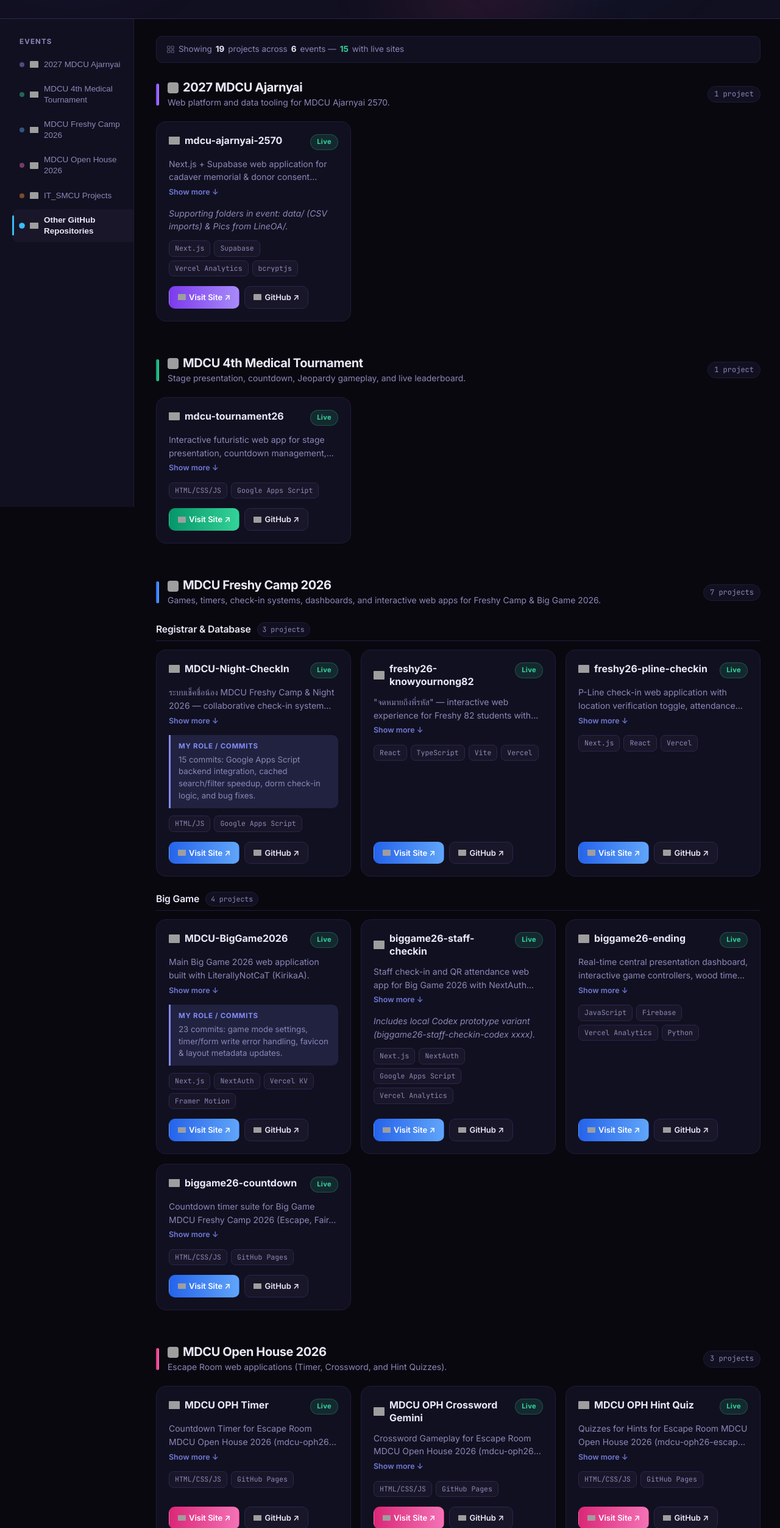
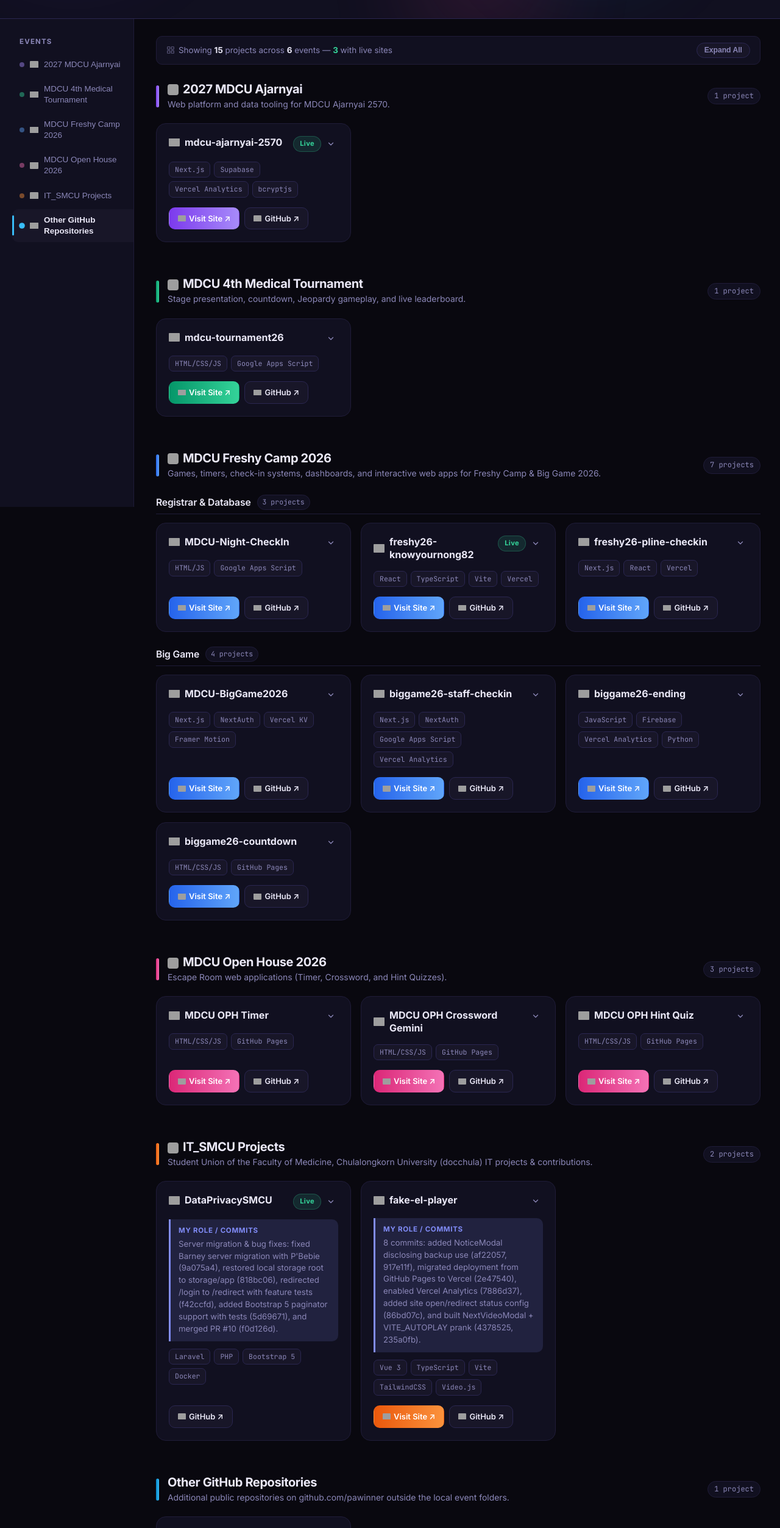
Before and after one commit to pawinner/pawinner.github.io, a plain HTML site: page index.html in a window 1280 px wide. Shown: the part 295-2800 px from the top of the page at 61% size. Drawn offline with Linux system fonts and the light colour scheme; grey boxes are pictures that could not be loaded.

Commit message:
Add project card expand/collapse functionality and update styles

```diff
--- a/script.js
+++ b/script.js
@@ -234,8 +234,20 @@ const EVENT_COLORS = [
 const state = { query: "" };
 
 /* ═══════════════════════════════════════════════════════
-   HELPERS
+   HELPERS & CONSTANTS
 ═══════════════════════════════════════════════════════ */
+const LIVE_PROJECT_NAMES = new Set([
+  "mdcu-ajarnyai-2570",
+  "DataPrivacySMCU",
+  "el-player",
+  "freshy26-knowyournong82"
+]);
+const HIDDEN_PROJECT_NAMES = new Set([
+  "it-issue-nextjs-supabase",
+  "baansuan_prannok",
+  "el-player",
+  "Providence"
+]);
 function escapeHtml(str) {
   return str
     .replace(/&/g, "&amp;")
@@ -392,7 +404,26 @@ function _scrollSpyHandler() {
 /* ═══════════════════════════════════════════════════════
    PROJECT CARD
 ═══════════════════════════════════════════════════════ */
-function createProjectCard(project, colorGrad) {
+function updateToggleAllState() {
+  const toggleAllBtn = document.getElementById("toggleAllBtn");
+  if (!toggleAllBtn) return;
+  const cards = document.querySelectorAll(".card");
+  if (!cards.length) {
+    toggleAllBtn.style.display = "none";
+    return;
+  }
+  toggleAllBtn.style.display = "inline-flex";
+  const expandedCount = document.querySelectorAll(".card.is-expanded").length;
+  if (expandedCount === cards.length) {
+    toggleAllBtn.textContent = "Collapse All";
+    toggleAllBtn.dataset.state = "all-expanded";
+  } else {
+    toggleAllBtn.textContent = "Expand All";
+    toggleAllBtn.dataset.state = "some-collapsed";
+  }
+}
+
+function createProjectCard(project, colorGrad, isItSmcu = false) {
   const card = document.createElement("article");
   card.className = "card";
   card.style.setProperty("--card-gradient", colorGrad);
@@ -422,55 +453,85 @@ function createProjectCard(project, colorGrad) {
   titleWrap.appendChild(titleEl);
   top.appendChild(titleWrap);
 
-  if (project.liveUrl) {
+  // Actions on top-right: Live pill (only designated projects) + expand/collapse button
+  const actionsWrap = document.createElement("div");
+  actionsWrap.className = "card-actions-wrap";
+
+  if (LIVE_PROJECT_NAMES.has(project.name)) {
     const badge = document.createElement("span");
     badge.className = "badge badge-live";
     badge.textContent = "Live";
-    top.appendChild(badge);
-  } else if (project.isPrivate) {
-    const badge = document.createElement("span");
-    badge.className = "badge badge-private";
-    badge.textContent = "Private";
-    top.appendChild(badge);
+    actionsWrap.appendChild(badge);
   }
 
+  // Expand / collapse button placed right to the live pill
+  const expandBtn = document.createElement("button");
+  expandBtn.type = "button";
+  expandBtn.className = "card-expand-btn";
+  expandBtn.setAttribute("aria-expanded", "false");
+  expandBtn.setAttribute("aria-label", `Toggle details for ${project.name}`);
+  expandBtn.title = "Show details";
+  expandBtn.innerHTML = `
+    <svg class="expand-chevron" width="14" height="14" viewBox="0 0 24 24" fill="none" stroke="currentColor" stroke-width="2.2" stroke-linecap="round" stroke-linejoin="round">
+      <polyline points="6 9 12 15 18 9"></polyline>
+    </svg>
+  `;
+
+  function toggleCard() {
+    const isExpanded = card.classList.toggle("is-expanded");
+    expandBtn.setAttribute("aria-expanded", String(isExpanded));
+    expandBtn.title = isExpanded ? "Hide details" : "Show details";
+    updateToggleAllState();
+  }
+
+  // Clicking the project header (title, icon, or surrounding area) toggles dropdown
+  top.addEventListener("click", () => {
+    toggleCard();
+  });
+
+  expandBtn.addEventListener("click", e => {
+    e.stopPropagation();
+    toggleCard();
+  });
+
+  actionsWrap.appendChild(expandBtn);
+  top.appendChild(actionsWrap);
   card.appendChild(top);
 
-  /* — description (expandable) — */
-  const descWrap = document.createElement("div");
-  descWrap.className = "card-desc-wrap";
+  /* — collapsible details wrapper (hidden by default) — */
+  const detailsWrap = document.createElement("div");
+  detailsWrap.className = "card-details";
 
-  const desc = document.createElement("p");
-  desc.className = "card-desc";
-  desc.textContent = project.description;
-  descWrap.appendChild(desc);
+  if (project.description) {
+    const desc = document.createElement("p");
+    desc.className = "card-desc";
+    desc.textContent = project.description;
+    detailsWrap.appendChild(desc);
+  }
 
-  // "Show more / Show less" toggle
-  const toggleBtn = document.createElement("button");
-  toggleBtn.className = "desc-toggle";
-  toggleBtn.textContent = "Show more ↓";
-  toggleBtn.addEventListener("click", () => {
-    const expanded = descWrap.classList.toggle("expanded");
-    toggleBtn.textContent = expanded ? "Show less ↑" : "Show more ↓";
-  });
-  descWrap.appendChild(toggleBtn);
-  card.appendChild(descWrap);
+  if (project.notes) {
+    const note = document.createElement("p");
+    note.className = "card-desc card-notes";
+    note.textContent = project.notes;
+    detailsWrap.appendChild(note);
+  }
 
-  /* — role — */
-  if (project.role) {
+  // Role for non-IT_SMCU projects is inside collapsible details
+  if (!isItSmcu && project.role) {
+    const roleBox = document.createElement("div");
+    roleBox.className = "role-box";
+    roleBox.innerHTML = `<strong>My Role / Commits</strong>${escapeHtml(project.role)}`;
+    detailsWrap.appendChild(roleBox);
+  }
+
+  card.appendChild(detailsWrap);
+
+  /* — IT_SMCU projects: show my role / commits even when collapsed — */
+  if (isItSmcu && project.role) {
     const roleBox = document.createElement("div");
     roleBox.className = "role-box";
     roleBox.innerHTML = `<strong>My Role / Commits</strong>${escapeHtml(project.role)}`;
     card.appendChild(roleBox);
-  }
-
-  /* — notes — */
-  if (project.notes) {
-    const note = document.createElement("p");
-    note.className = "card-desc";
-    note.style.fontStyle = "italic";
-    note.textContent = project.notes;
-    card.appendChild(note);
   }
 
   /* — tags — */
@@ -561,19 +622,41 @@ function renderPortfolio() {
       ...ev,
       _color: EVENT_COLORS[i % EVENT_COLORS.length],
       _idx: i,
-      projects: ev.projects.filter(p => matchesQuery(p, ev.title, q))
+      projects: ev.projects.filter(p =>
+        !HIDDEN_PROJECT_NAMES.has(p.name) && matchesQuery(p, ev.title, q)
+      )
     }))
     .filter(ev => ev.projects.length > 0);
 
   const totalProjects = filteredEvents.reduce((acc, ev) => acc + ev.projects.length, 0);
-  const liveCount     = filteredEvents.reduce((acc, ev) => acc + ev.projects.filter(p => p.liveUrl).length, 0);
+  const liveCount     = filteredEvents.reduce((acc, ev) => acc + ev.projects.filter(p => LIVE_PROJECT_NAMES.has(p.name)).length, 0);
 
   statsEl.innerHTML = `
-    <svg width="14" height="14" viewBox="0 0 24 24" fill="none" stroke="currentColor" stroke-width="2" style="opacity:.6;flex-shrink:0"><rect x="3" y="3" width="7" height="7" rx="1"/><rect x="14" y="3" width="7" height="7" rx="1"/><rect x="14" y="14" width="7" height="7" rx="1"/><rect x="3" y="14" width="7" height="7" rx="1"/></svg>
-    Showing <strong style="color:var(--text)">${totalProjects}</strong> project${totalProjects === 1 ? "" : "s"}
-    across <strong style="color:var(--text)">${filteredEvents.length}</strong> event${filteredEvents.length === 1 ? "" : "s"}
-    &mdash; <strong style="color:var(--green)">${liveCount}</strong> with live sites
+    <div class="stats-bar-info">
+      <svg width="14" height="14" viewBox="0 0 24 24" fill="none" stroke="currentColor" stroke-width="2" style="opacity:.6;flex-shrink:0"><rect x="3" y="3" width="7" height="7" rx="1"/><rect x="14" y="3" width="7" height="7" rx="1"/><rect x="14" y="14" width="7" height="7" rx="1"/><rect x="3" y="14" width="7" height="7" rx="1"/></svg>
+      <span>Showing <strong style="color:var(--text)">${totalProjects}</strong> project${totalProjects === 1 ? "" : "s"}
+      across <strong style="color:var(--text)">${filteredEvents.length}</strong> event${filteredEvents.length === 1 ? "" : "s"}
+      &mdash; <strong style="color:var(--green)">${liveCount}</strong> with live sites</span>
+    </div>
+    <button id="toggleAllBtn" class="stats-toggle-all" type="button" data-state="some-collapsed">Expand All</button>
   `;
+
+  const toggleAllBtn = document.getElementById("toggleAllBtn");
+  if (toggleAllBtn) {
+    toggleAllBtn.addEventListener("click", () => {
+      const cards = document.querySelectorAll(".card");
+      const shouldExpand = toggleAllBtn.dataset.state !== "all-expanded";
+      cards.forEach(card => {
+        card.classList.toggle("is-expanded", shouldExpand);
+        const btn = card.querySelector(".card-expand-btn");
+        if (btn) {
+          btn.setAttribute("aria-expanded", String(shouldExpand));
+          btn.title = shouldExpand ? "Hide details" : "Show details";
+        }
+      });
+      updateToggleAllState();
+    });
+  }
 
   if (!filteredEvents.length) {
     const empty = document.createElement("div");
@@ -585,6 +668,7 @@ function renderPortfolio() {
 
   filteredEvents.forEach(ev => {
     const color = ev._color;
+    const isItSmcu = ev.id === "itsmcu";
     const section = document.createElement("section");
     section.className = "event-section";
     section.id = "event-" + ev.id;
@@ -638,7 +722,7 @@ function renderPortfolio() {
     if (!hasGroups) {
       const grid = document.createElement("div");
       grid.className = "projects-grid";
-      ev.projects.forEach(p => grid.appendChild(createProjectCard(p, color.grad)));
+      ev.projects.forEach(p => grid.appendChild(createProjectCard(p, color.grad, isItSmcu)));
       section.appendChild(grid);
     } else {
       const groupMap = new Map();
@@ -669,7 +753,7 @@ function renderPortfolio() {
 
         const grid = document.createElement("div");
         grid.className = "projects-grid";
-        gProjects.forEach(p => grid.appendChild(createProjectCard(p, color.grad)));
+        gProjects.forEach(p => grid.appendChild(createProjectCard(p, color.grad, isItSmcu)));
         groupEl.appendChild(grid);
 
         section.appendChild(groupEl);
@@ -678,6 +762,9 @@ function renderPortfolio() {
 
     rootEl.appendChild(section);
   });
+
+  // Update toggle all button state
+  updateToggleAllState();
 
   // Re-setup scroll spy after rendering
   setupScrollSpy();
--- a/styles.css
+++ b/styles.css
@@ -432,7 +432,35 @@ a:hover { text-decoration: underline; }
   border-radius: 10px;
   display: flex;
   align-items: center;
+  justify-content: space-between;
+  gap: 12px;
+  flex-wrap: wrap;
+}
+
+.stats-bar-info {
+  display: flex;
+  align-items: center;
   gap: 6px;
+  flex-wrap: wrap;
+}
+
+.stats-toggle-all {
+  background: var(--surface-2);
+  border: 1.5px solid var(--border);
+  color: var(--muted);
+  font-size: 0.76rem;
+  font-weight: 600;
+  padding: 4px 12px;
+  border-radius: 999px;
+  cursor: pointer;
+  transition: all 0.18s ease;
+  line-height: 1.2;
+}
+
+.stats-toggle-all:hover {
+  color: var(--text);
+  border-color: var(--accent);
+  background: var(--accent-soft);
 }
 
 /* Events list */
@@ -579,6 +607,16 @@ a:hover { text-decoration: underline; }
   align-items: flex-start;
   justify-content: space-between;
   gap: 10px;
+  cursor: pointer;
+  user-select: none;
+  border-radius: 8px;
+  padding: 4px 6px;
+  margin: -4px -6px 0;
+  transition: background 0.15s ease;
+}
+
+.card-top:hover {
+  background: var(--surface-2);
 }
 
 .card-title-wrap {
@@ -601,6 +639,15 @@ a:hover { text-decoration: underline; }
   font-weight: 700;
   word-break: break-word;
   line-height: 1.3;
+  transition: color 0.15s ease;
+}
+
+.card-top:hover .card-title {
+  color: var(--accent);
+}
+
+.card-top:hover .card-expand-btn {
+  color: var(--text);
 }
 
 .badge {
@@ -625,39 +672,86 @@ a:hover { text-decoration: underline; }
   border: 1px solid rgba(251, 191, 36, 0.25);
 }
 
-/* Description */
+/* Actions wrap on top-right: badge + expand button */
+.card-actions-wrap {
+  display: flex;
+  align-items: center;
+  gap: 4px;
+  flex-shrink: 0;
+}
+
+.card-expand-btn {
+  display: inline-flex;
+  align-items: center;
+  justify-content: center;
+  width: 24px;
+  height: 24px;
+  border-radius: 6px;
+  border: none;
+  background: transparent;
+  color: var(--muted);
+  cursor: pointer;
+  padding: 0;
+  transition: color 0.18s ease, background 0.18s ease;
+  user-select: none;
+}
+
+.card-expand-btn:hover {
+  color: var(--text);
+  background: var(--surface-2);
+}
+
+.card.is-expanded .card-expand-btn {
+  color: var(--accent);
+  background: var(--accent-soft);
+}
+
+.expand-chevron {
+  width: 14px;
+  height: 14px;
+  transition: transform 0.22s ease;
+  flex-shrink: 0;
+}
+
+.card.is-expanded .expand-chevron {
+  transform: rotate(180deg);
+}
+
+/* Description & Details */
 .card-desc {
   color: var(--muted);
   font-size: 0.875rem;
   line-height: 1.55;
 }
 
-/* Expandable description wrapper */
-.card-desc-wrap { position: relative; }
-
-.card-desc-wrap:not(.expanded) .card-desc {
-  display: -webkit-box;
-  -webkit-line-clamp: 2;
-  -webkit-box-orient: vertical;
-  overflow: hidden;
+.card-notes {
+  font-style: italic;
+  font-size: 0.82rem;
+  opacity: 0.85;
 }
 
-.desc-toggle {
-  display: inline-block;
-  margin-top: 4px;
-  background: none;
-  border: none;
-  color: var(--accent);
-  font-size: 0.78rem;
-  font-weight: 600;
-  font-family: inherit;
-  cursor: pointer;
-  padding: 0;
-  line-height: 1;
-  opacity: 0.85;
-  transition: opacity 0.15s;
+/* Collapsible card details container */
+.card-details {
+  display: none;
 }
-.desc-toggle:hover { opacity: 1; text-decoration: underline; }
+
+.card.is-expanded .card-details {
+  display: flex;
+  flex-direction: column;
+  gap: 10px;
+  animation: cardDetailsIn 0.22s cubic-bezier(0.16, 1, 0.3, 1);
+}
+
+@keyframes cardDetailsIn {
+  from {
+    opacity: 0;
+    transform: translateY(-4px);
+  }
+  to {
+    opacity: 1;
+    transform: translateY(0);
+  }
+}
 
 /* Role box */
 .role-box {
```
